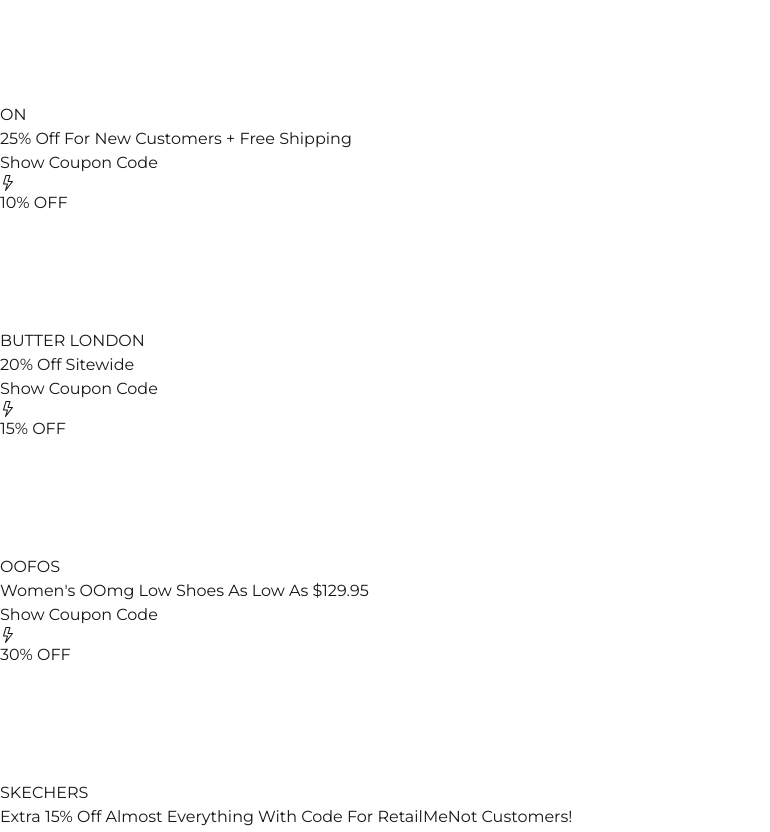
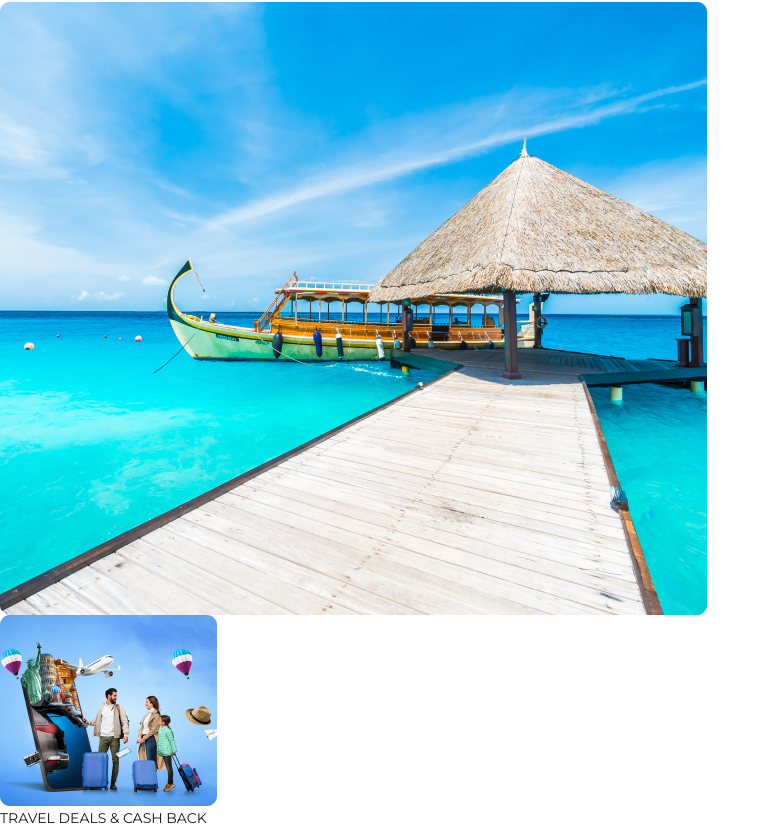
Before and after one commit to Ali-Raza-400/life_off, a Next.js app: page / in a window 1280 px wide. Shown: the part 3602-4434 px from the top of the page, without its empty margins (0-770 px from the left). Built offline with nearby package versions, Linux system fonts and the light colour scheme.

Commit message:
commented the blogs

```diff
--- a/src/app/components/ui/FeaturedDeals.tsx
+++ b/src/app/components/ui/FeaturedDeals.tsx
@@ -39,42 +39,42 @@
     buttonType: "show",
     buttonText: "Show Coupon Code",
   },
-  {
-    logo: "/assets/addidas-card-logo.svg",
-    name: "ON",
-    offer: "25% Off For New Customers + Free Shipping",
-    discount: "40% OFF",
-    bgColor: "bg-black",
-    buttonType: "show",
-    buttonText: "Show Coupon Code",
-  },
-  {
-    logo: "/assets/addidas-card-logo.svg",
-    name: "BUTTER LONDON",
-    offer: "20% Off Sitewide",
-    discount: "10% OFF",
-    bgColor: "bg-white",
-    buttonType: "show",
-    buttonText: "Show Coupon Code",
-  },
-  {
-    logo: "/assets/addidas-card-logo.svg",
-    name: "OOFOS",
-    offer: "Women's OOmg Low Shoes As Low As $129.95",
-    discount: "15% OFF",
-    bgColor: "bg-white",
-    buttonType: "show",
-    buttonText: "Show Coupon Code",
-  },
-  {
-    logo: "/assets/addidas-card-logo.svg",
-    name: "SKECHERS",
-    offer: "Extra 15% Off Almost Everything With Code For RetailMeNot Customers!",
-    discount: "30% OFF",
-    bgColor: "bg-white",
-    buttonType: "show",
-    buttonText: "Show Coupon Code",
-  },
+  // {
+  //   logo: "/assets/addidas-card-logo.svg",
+  //   name: "ON",
+  //   offer: "25% Off For New Customers + Free Shipping",
+  //   discount: "40% OFF",
+  //   bgColor: "bg-black",
+  //   buttonType: "show",
+  //   buttonText: "Show Coupon Code",
+  // },
+  // {
+  //   logo: "/assets/addidas-card-logo.svg",
+  //   name: "BUTTER LONDON",
+  //   offer: "20% Off Sitewide",
+  //   discount: "10% OFF",
+  //   bgColor: "bg-white",
+  //   buttonType: "show",
+  //   buttonText: "Show Coupon Code",
+  // },
+  // {
+  //   logo: "/assets/addidas-card-logo.svg",
+  //   name: "OOFOS",
+  //   offer: "Women's OOmg Low Shoes As Low As $129.95",
+  //   discount: "15% OFF",
+  //   bgColor: "bg-white",
+  //   buttonType: "show",
+  //   buttonText: "Show Coupon Code",
+  // },
+  // {
+  //   logo: "/assets/addidas-card-logo.svg",
+  //   name: "SKECHERS",
+  //   offer: "Extra 15% Off Almost Everything With Code For RetailMeNot Customers!",
+  //   discount: "30% OFF",
+  //   bgColor: "bg-white",
+  //   buttonType: "show",
+  //   buttonText: "Show Coupon Code",
+  // },
 ]
 
 export default function TrendingDeals() {
```
